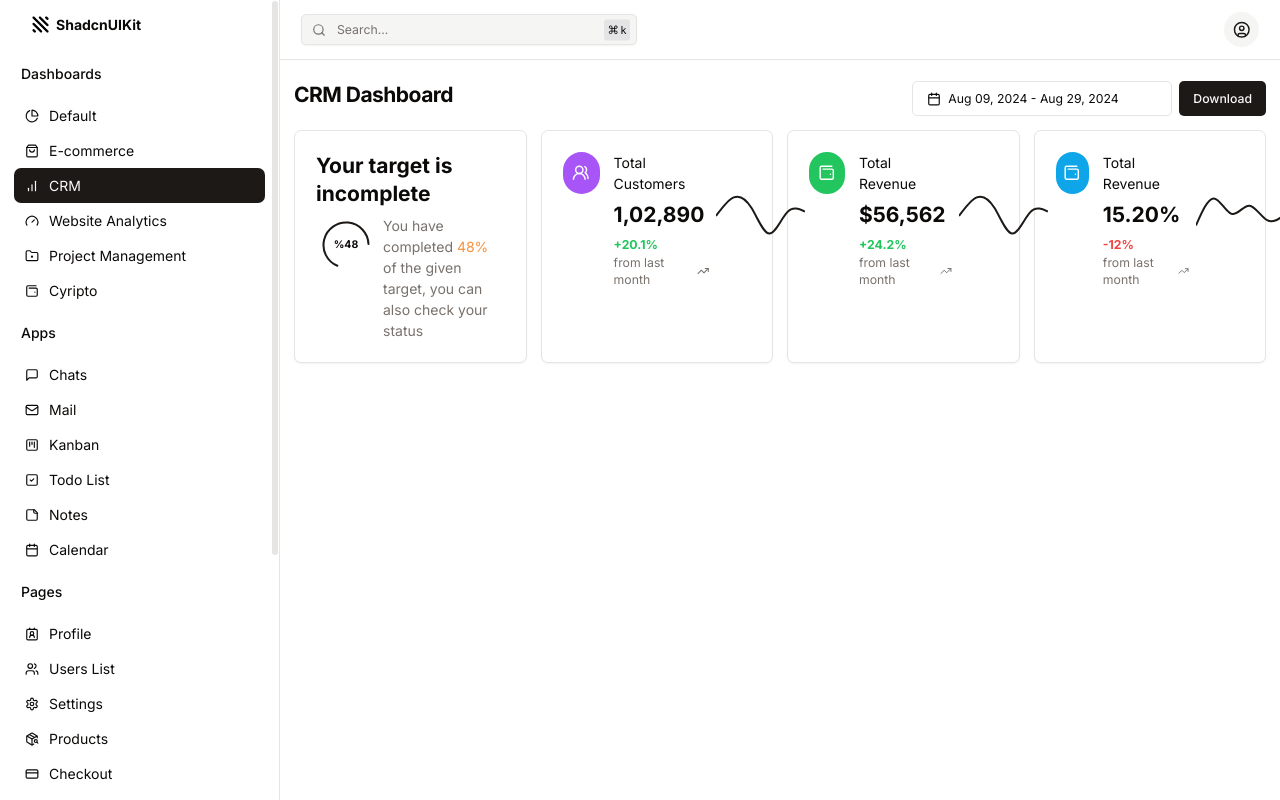
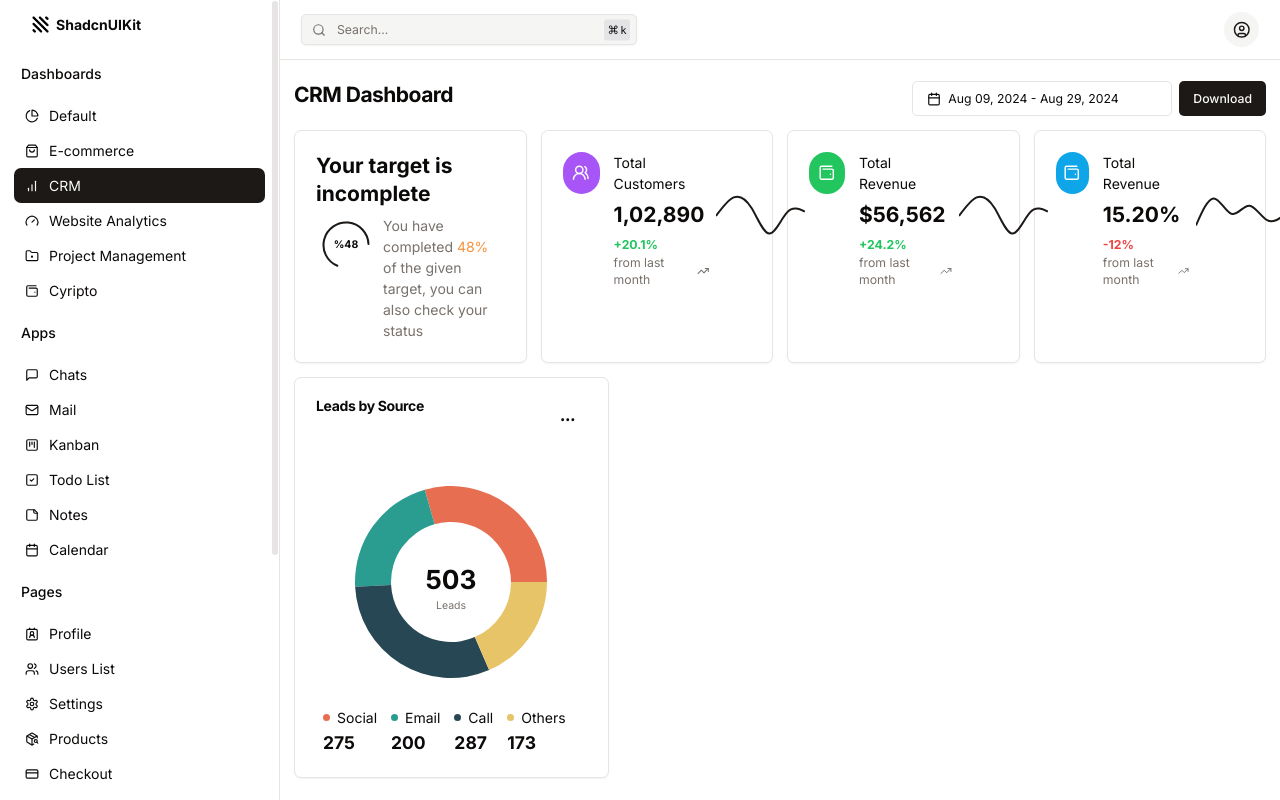
Before and after one commit to gabrielfmcoelho/simple-chatbot, a Next.js app: page /dashboard/crm in a window 1280 px wide. Built offline with nearby package versions, Linux system fonts and the light colour scheme.

Commit message:
new dashboards

```diff
--- a/app/dashboard/crm/page.tsx
+++ b/app/dashboard/crm/page.tsx
@@ -4,9 +4,9 @@ import { TotalRevenueCard } from "./total-revenue";
 import { ConversionRatioCard } from "./conversion-ratio";
 import CalendarDateRangePicker from "@/components/dashboard/ecommerce/date-range-picker";
 import { Button } from "@/components/ui/button";
-// import { LeadsBySourceCard } from "./leads-by-source";
+import { LeadsBySourceCard } from "./leads-by-source";
 // import { LeadsCard } from "./leads";
-//import { LeadsByCountryCard } from "./leads-by-country";
+// import { LeadsByCountryCard } from "./leads-by-country";
 import { Metadata } from "next";
 
 export const metadata: Metadata = {
@@ -33,8 +33,8 @@ export default function Page() {
           <ConversionRatioCard />
         </div>
         <div className="grid grid-cols-3 gap-4">
-          {/* <LeadsBySourceCard />
-          <LeadsByCountryCard className="col-span-2" /> */}
+          <LeadsBySourceCard />
+          {/* <LeadsByCountryCard className="col-span-2" /> */}
         </div>
 
         {/* <LeadsCard className="col-span-2" /> */}
```
